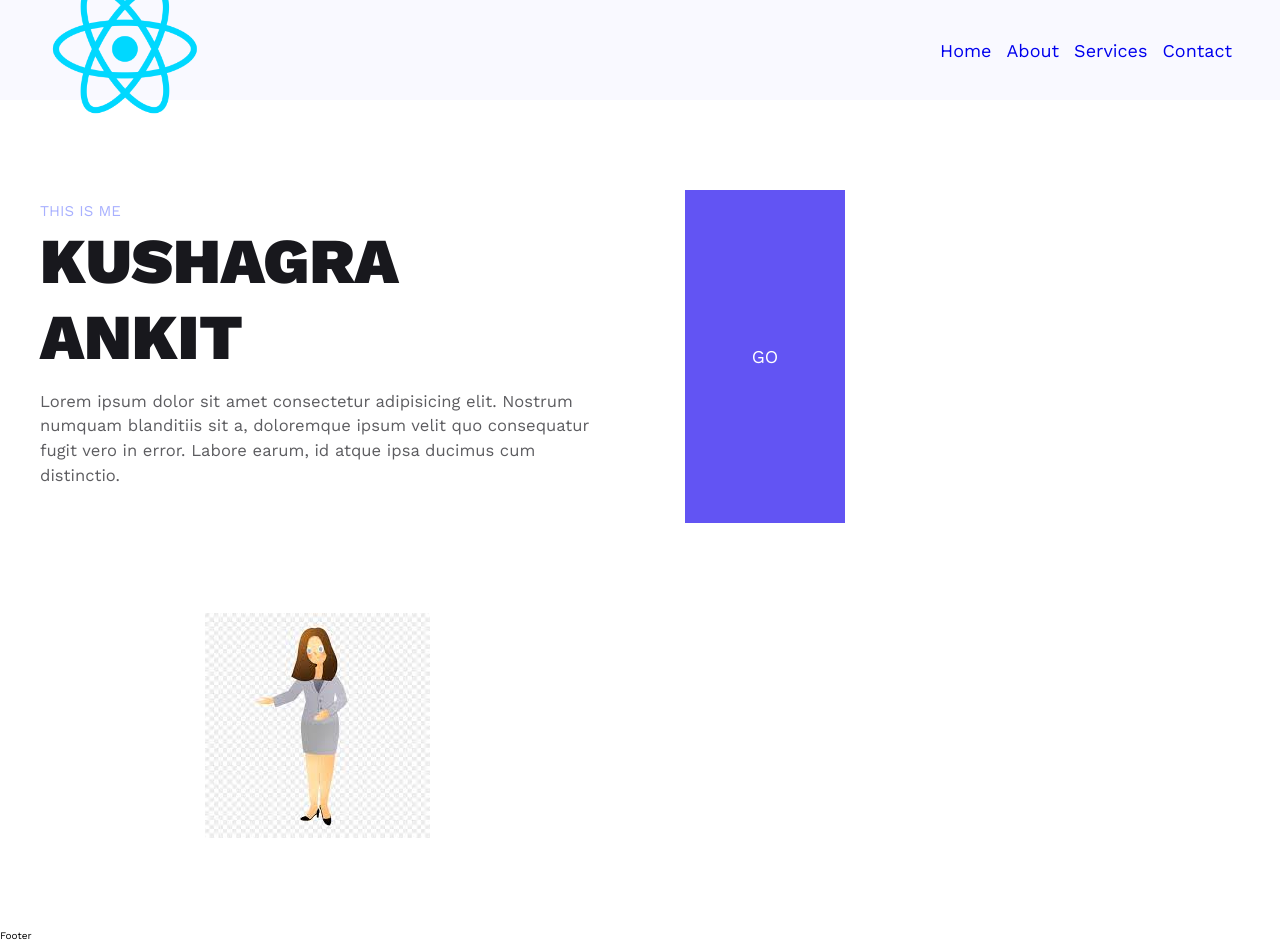
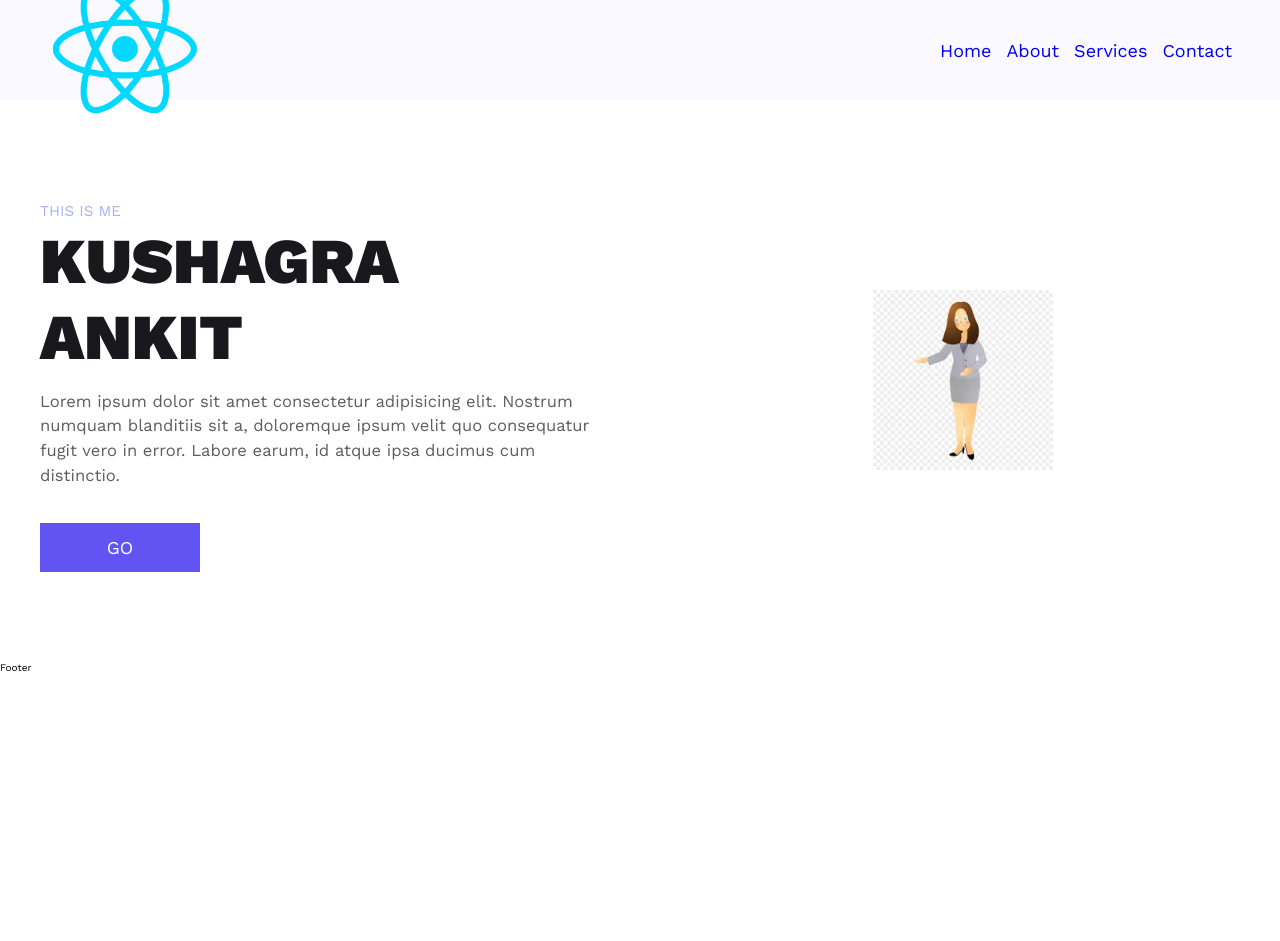
Before and after one commit to kush960/Multipage-Website, a React (Vite) app in the folder react-website/: page / in a window 1280 px wide. After the commit the page ends 800 px from the top, so only its background shows below. Built offline with nearby package versions, Linux system fonts and the light colour scheme.

Commit message:
hero-section homepage completed

```diff
--- a/react-website/src/components/HeroSection.jsx
+++ b/react-website/src/components/HeroSection.jsx
@@ -13,14 +13,15 @@ import { Button } from "../styles/button";
                    Nostrum numquam blanditiis sit a, doloremque ipsum velit quo consequatur fugit vero in error.
                    Labore earum, id atque ipsa ducimus cum distinctio.
                 </p>
+                <Button className="btn hireme-btn">
+                    <NavLink to="/contact"> GO </NavLink>
+                </Button>
             </div>
-        <Button className="btn hireme-btn">
-            <NavLink to="/contact"> GO </NavLink>
-        </Button>
+
         {/* Below div is for image */}
         <div className="section-hero-image">
             <picture>
-                <img src="./images/hero.jpg" alt="" srcSet="" ></img>
+                <img src="./images/hero.jpg" alt="" className="hero-img" ></img>
             </picture>
         </div>
     </div>
```
